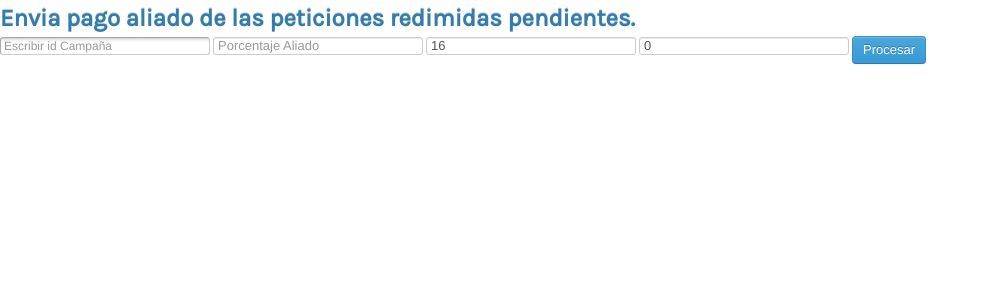
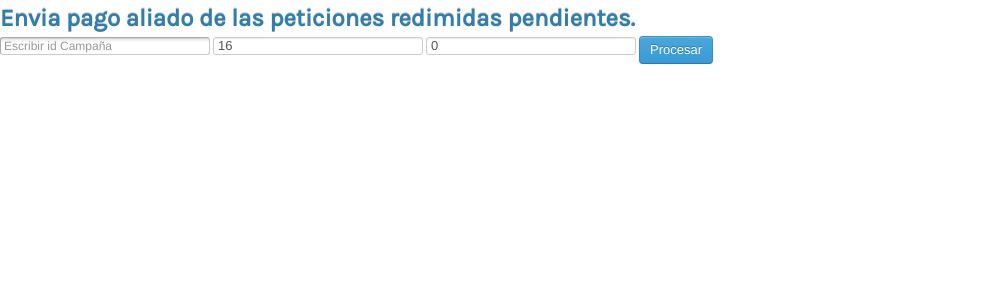
Before and after one commit to wnuken/backqbc, a PHP site: template views/sendpay.php in a window 1280 px wide. Shown: the top 300 px of the page, without its empty margins (0-989 px from the left). Run offline with PHP 8.4, Linux system fonts and the light colour scheme; the template is opened without the code that fills it, so the values that code supplies are empty; some web fonts are replaced.

Commit message:
se quita porcentaje del formulario

```diff
--- a/views/sendpay.php
+++ b/views/sendpay.php
@@ -23,7 +23,6 @@ $params['urlWsdl'] =  QBC_SOAP_SERVER;
 <h2>Envia pago aliado de las peticiones redimidas pendientes.</h2>
 <form id="pago_aliado" name="pago_aliado" method='POST'>
 	<input placeholder="Escribir id Campaña" class="text" id="idcampaign" type='text' value=''>
-	<input placeholder="Porcentaje Aliado" class="paliado" id="paliado" type='text' value=''>
 	<input placeholder="Porcentaje Campaña" class="pcam" id="pcam" type='text' value='16'>
 	<input placeholder="Enviar" class="send" id="send" type='text' value='0'>
 	<input class="btn btn-primary" id="summit" type='submit' value='Procesar'>
```
